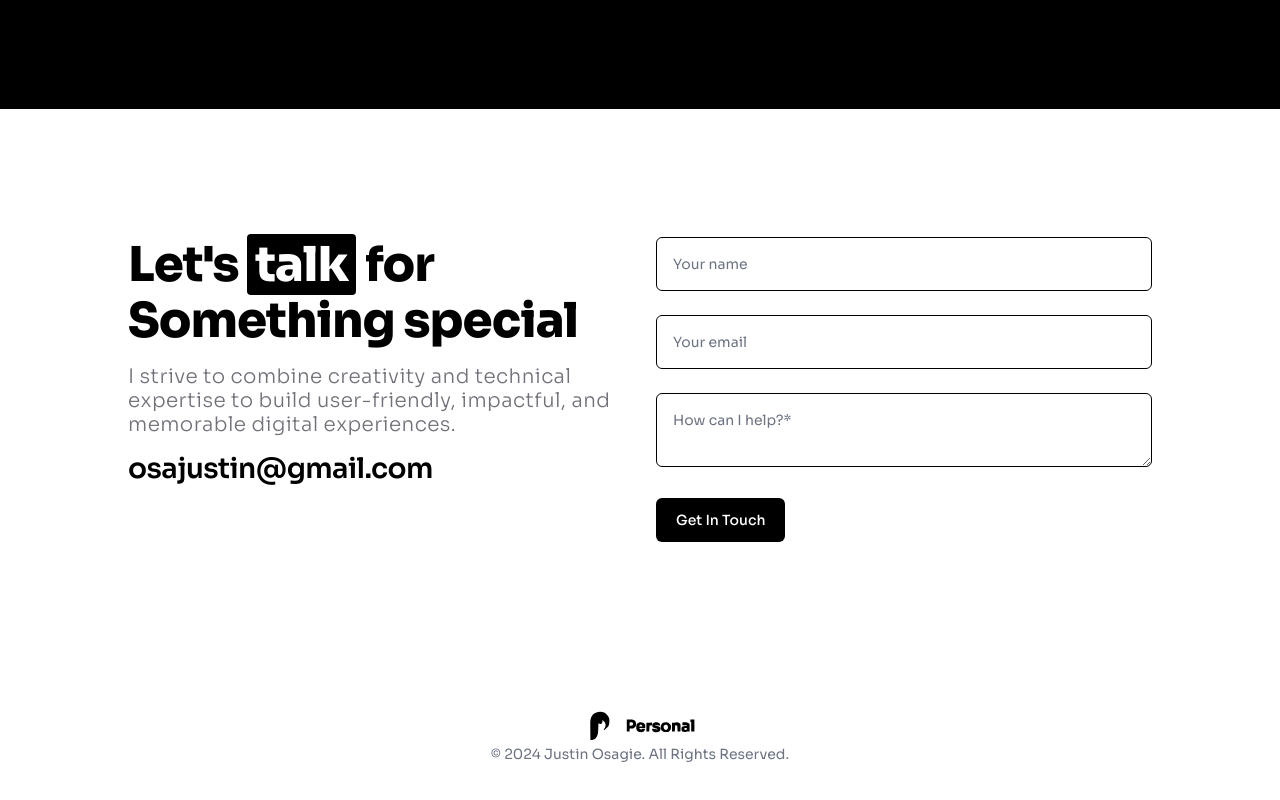
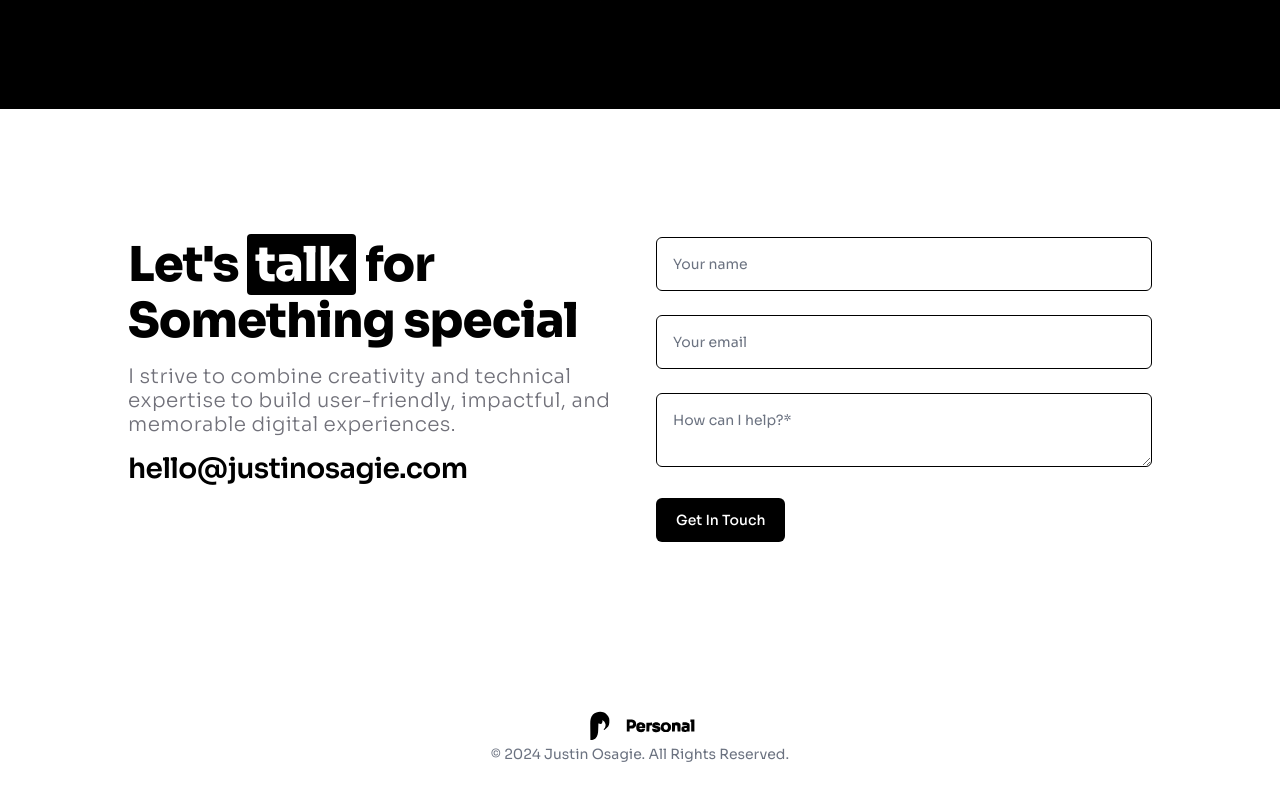
Before and after one commit to ashleyc2219/portfolio-web, a Next.js app: page / in a window 1280 px wide. Shown: the part 4986-5786 px from the top of the page. Built offline with nearby package versions, Linux system fonts and the light colour scheme.

Commit message:
changed email

```diff
--- a/components/sections/contactSection.tsx
+++ b/components/sections/contactSection.tsx
@@ -23,7 +23,7 @@ const ContactSection: React.FC = () => {
             user-friendly, impactful, and memorable digital experiences.
           </p>
           <p className="text-h4 font-semibold text-primary-black">
-            osajustin@gmail.com
+            hello@justinosagie.com
           </p>
         </div>
 
```
